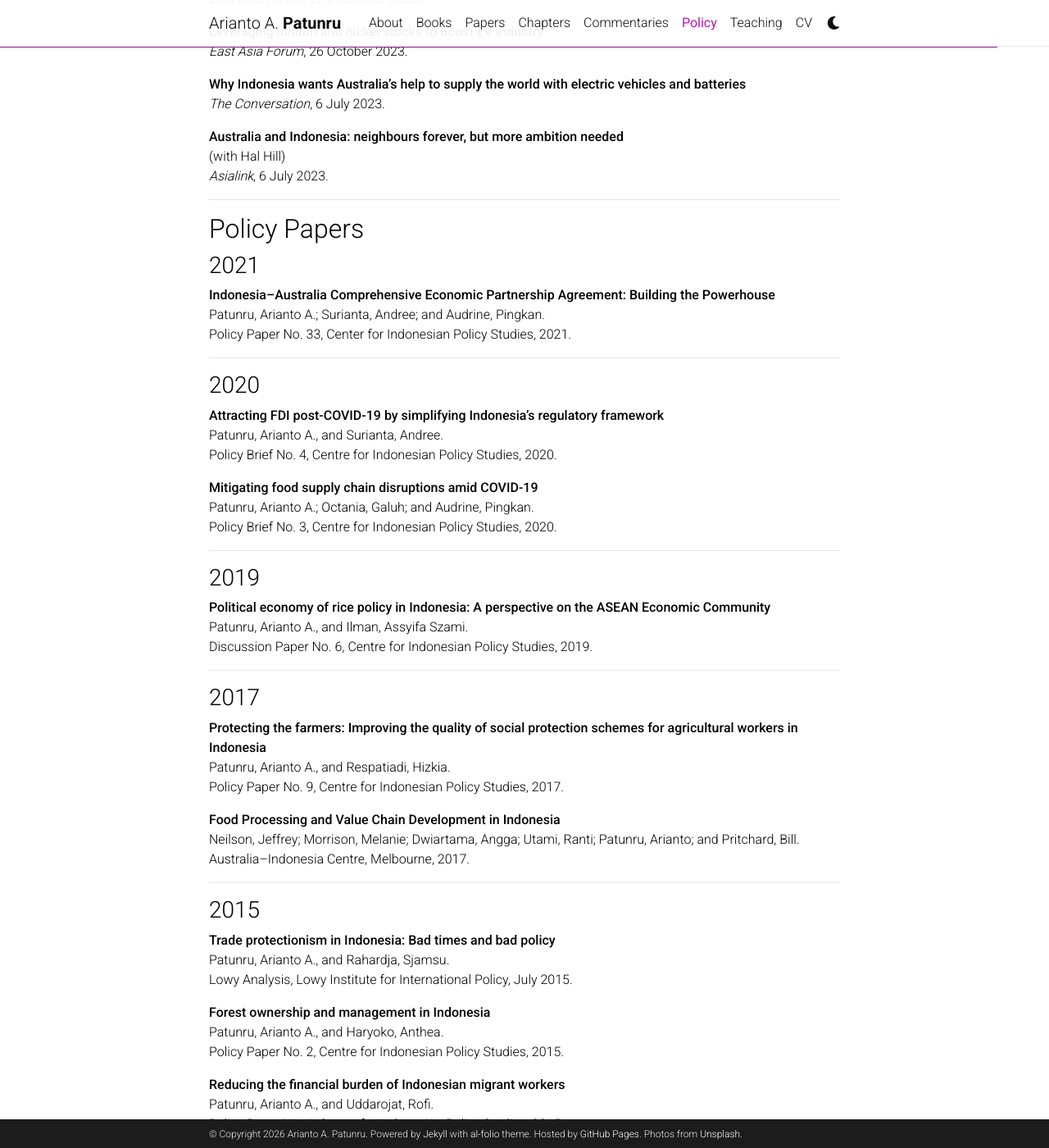
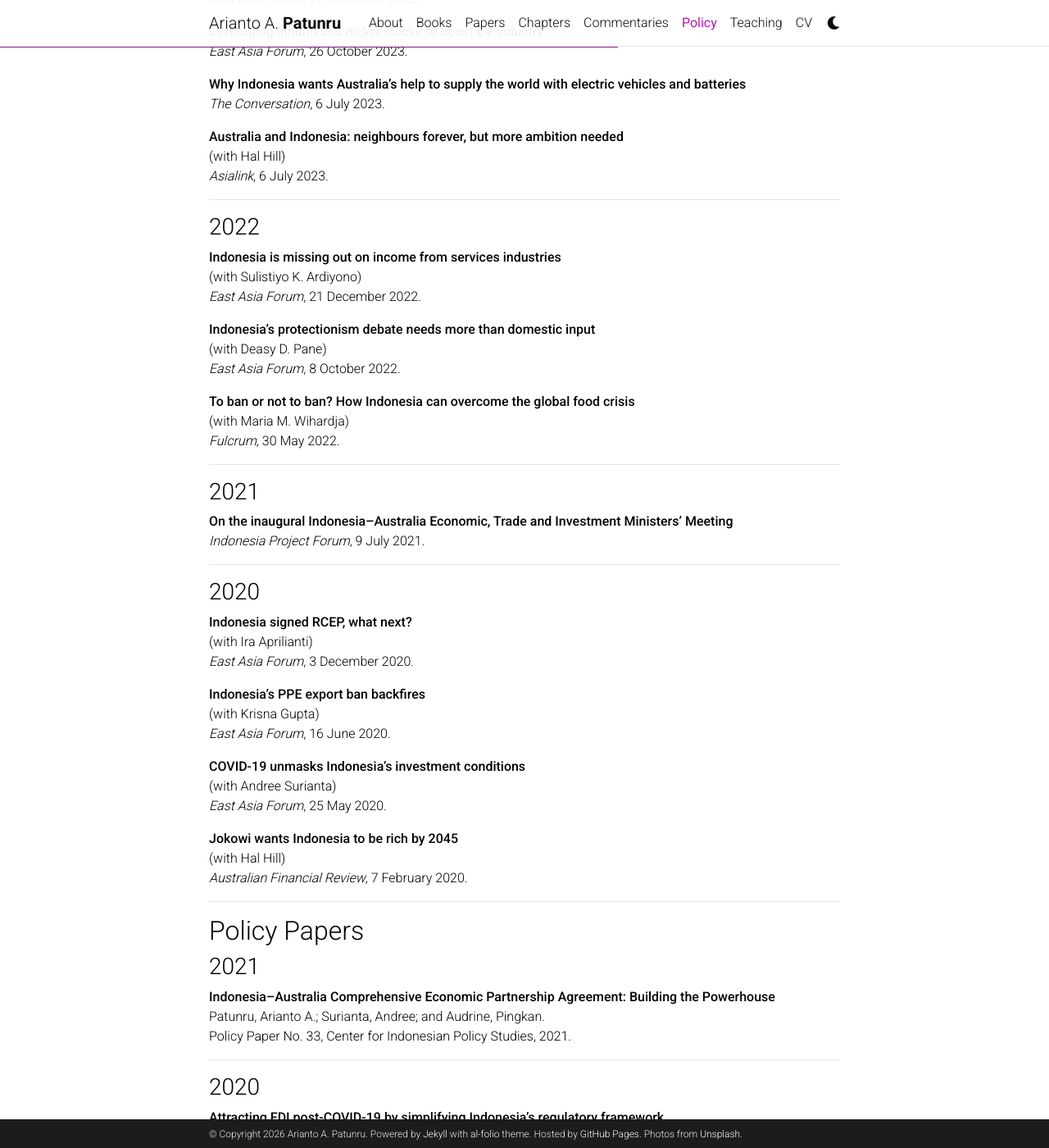
Before and after one commit to patunru/patunru.github.io, a Jekyll site: the page built from _pages/policy-papers.md, in a window 1280 px wide and 1400 px high, scrolled down 1325 px. Shown: the whole window at 82% size. Built offline with Jekyll 4.4.1, drawn with Linux system fonts in a browser that asks for light colours; comment, search, counter and statistics services are not loaded; a style sheet for code colours, icons or effects is not loaded.

Commit message:
Update policy-papers.md

```diff
--- a/_pages/policy-papers.md
+++ b/_pages/policy-papers.md
@@ -31,6 +31,7 @@ nav_order: 5
 ## Recent Op-eds & Commentary
 
 ### 2026
+
 **Is the Feb. 19 Indonesia–US trade deal fair?**
 *The Jakarta Post*, 24 February 2026.
 
@@ -40,6 +41,7 @@ nav_order: 5
 ---
 
 ### 2025
+
 **Indonesia's school lunches: Not so free** (with Maria M. Wihardja)
 *Fulcrum*, 6 February 2025.
 
@@ -50,6 +52,7 @@ nav_order: 5
 ---
 
 ### 2024
+
 **President Prabowo's challenging economic inheritance**
 *Asialink*, 24 October 2024.
 
@@ -59,6 +62,7 @@ nav_order: 5
 ---
 
 ### 2023
+
 **Industrial policy makes a comeback in East Asia**
 *East Asia Forum*, 22 December 2023.
 
@@ -71,6 +75,49 @@ nav_order: 5
 **Australia and Indonesia: neighbours forever, but more ambition needed**
 (with Hal Hill)
 *Asialink*, 6 July 2023.
+
+---
+
+### 2022
+
+**Indonesia is missing out on income from services industries**
+(with Sulistiyo K. Ardiyono)
+*East Asia Forum*, 21 December 2022.
+
+**Indonesia's protectionism debate needs more than domestic input**
+(with Deasy D. Pane)
+*East Asia Forum*, 8 October 2022.
+
+**To ban or not to ban? How Indonesia can overcome the global food crisis**
+(with Maria M. Wihardja)
+*Fulcrum*, 30 May 2022.
+
+---
+
+### 2021
+
+**On the inaugural Indonesia–Australia Economic, Trade and Investment Ministers' Meeting**
+*Indonesia Project Forum*, 9 July 2021.
+
+---
+
+### 2020
+
+**Indonesia signed RCEP, what next?**
+(with Ira Aprilianti)
+*East Asia Forum*, 3 December 2020.
+
+**Indonesia's PPE export ban backfires**
+(with Krisna Gupta)
+*East Asia Forum*, 16 June 2020.
+
+**COVID-19 unmasks Indonesia's investment conditions**
+(with Andree Surianta)
+*East Asia Forum*, 25 May 2020.
+
+**Jokowi wants Indonesia to be rich by 2045**
+(with Hal Hill)
+*Australian Financial Review*, 7 February 2020.
 
 ---
 
```
